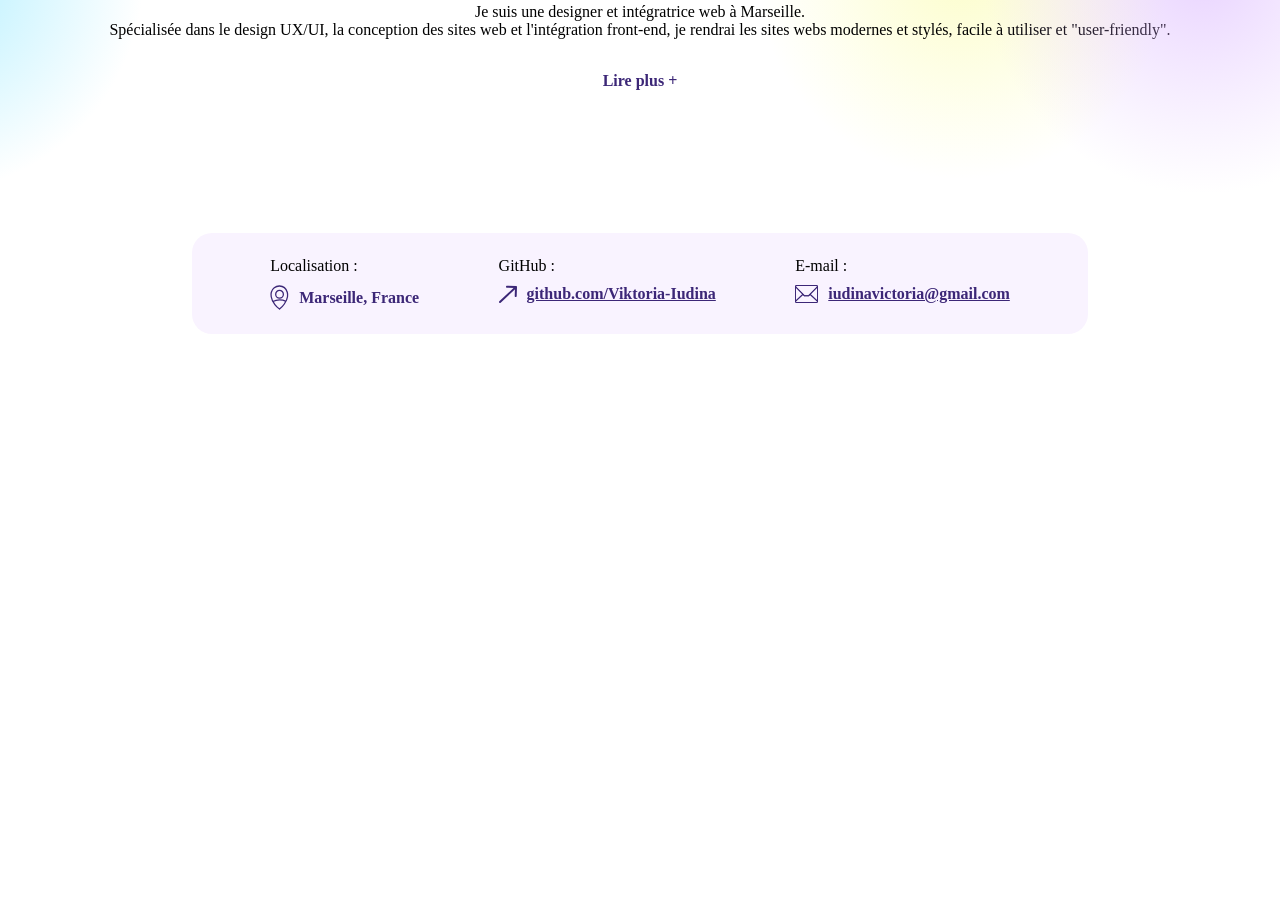
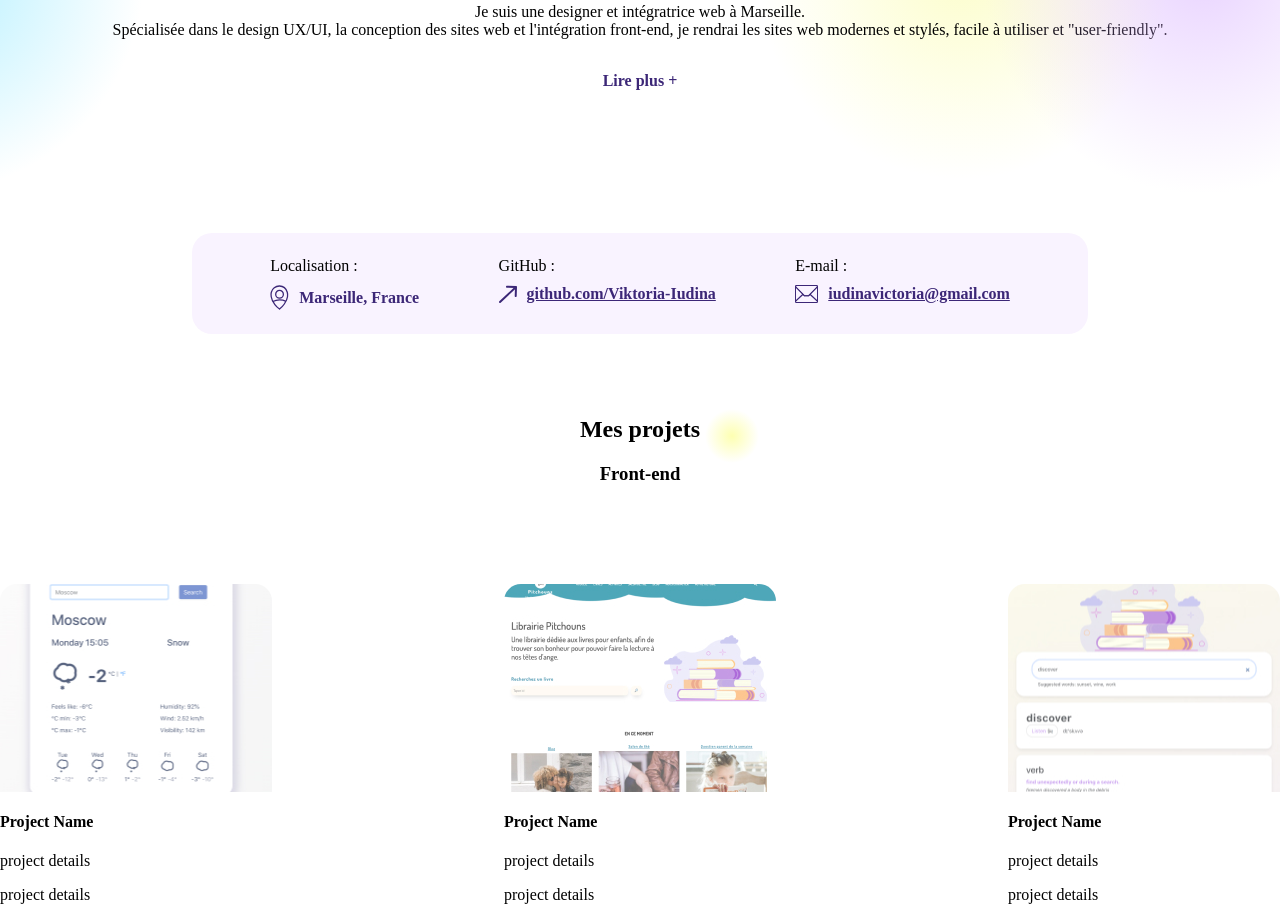
Before and after one commit to Viktoria-Iudina/Portfolio, a plain HTML site: page index.html in a window 1280 px wide. Shown: the part 295-1215 px from the top of the page. Before the commit the page ends 800 px from the top, so only its background shows below. Drawn offline with Linux system fonts and the light colour scheme.

Commit message:
Added My projects section

```diff
--- a/index.html
+++ b/index.html
@@ -86,7 +86,7 @@
                 <input type="checkbox" class="read-more-state" id="post-1" />
                 <h2 class="sub-title read-more-wrap">
                     Je suis une designer et intégratrice web à Marseille.</br>
-                    Spécialisée dans le design UX/UI, la conception des sites web et l'intégration front-end, je rendrai les sites webs
+                    Spécialisée dans le design UX/UI, la conception des sites web et l'intégration front-end, je rendrai les sites web
                     modernes et stylés, facile à utiliser et "user-friendly".</br>
                     <span class="read-more-target">
                         J'adore créer les designs interactifs et les animations, ajuster les couleurs et les polices.
@@ -169,6 +169,58 @@
                 </div>
             </div>
         </div>
+
+        <div class="my-projects-container">
+            <h2 class="second-title">
+                Mes projets
+                <span class="smaller-radial">
+                    <svg width="64" height="64" viewBox="0 0 64 64" fill="none" xmlns="http://www.w3.org/2000/svg">
+                        <circle cx="32" cy="32" r="32" fill="url(#paint0_radial_114_82)" />
+                        <defs>
+                            <radialGradient id="paint0_radial_114_82" cx="0" cy="0" r="1" gradientUnits="userSpaceOnUse"
+                                gradientTransform="translate(32 32) rotate(90) scale(26.9091)">
+                                <stop stop-color="#FDFFB1" />
+                                <stop offset="1" stop-color="#FDFFB1" stop-opacity="0" />
+                            </radialGradient>
+                        </defs>
+                    </svg>
+                </span>
+            </h2>
+            <h3>Front-end</h3>
+            <div class="projects-list">
+                <div class="three-projects-container">
+                    <div class="project-cart">
+                        <div class="img-container img-weather"></div>
+                        <div class="project-info-container">
+                            <h4>Project Name</h4>
+                            <p>project details</p>
+                            <p>project details</p>
+                        </div>
+                    </div>
+                </div>
+                <div class="three-projects-container">
+                    <div class="project-cart">
+                        <div class="img-container img-pitchouns"></div>
+                        <div class="project-info-container">
+                            <h4>Project Name</h4>
+                            <p>project details</p>
+                            <p>project details</p>
+                        </div>
+                    </div>
+                </div>
+                <div class="three-projects-container">
+                    <div class="project-cart">
+                        <div class="img-container img-dictionary"></div>
+                        <div class="project-info-container">
+                            <h4>Project Name</h4>
+                            <p>project details</p>
+                            <p>project details</p>
+                        </div>
+                    </div>
+                </div>
+            </div>
+        </div>
+
     </main>
 </body>
 </html>
--- a/styles/style.css
+++ b/styles/style.css
@@ -34,6 +34,7 @@ body {
 .page-title,
 .sub-title  {
     text-align: center;
+    overflow: visible;
 }
 .page-title {
     margin: auto;
@@ -141,3 +142,49 @@ body {
     margin: auto;
     margin-bottom: 10px;
 }
+
+/* MY PROJECTS */
+
+.my-projects-container {
+    position: relative;
+    top: 40em;
+    text-align: center;
+}
+.smaller-radial {
+    position: absolute;
+    top: -0.5em;
+}
+.projects-list {
+    display: flex;
+    justify-content: space-between;
+}
+.project-cart {
+    height: 21em;
+    width: 17em;
+    border-radius: 15px;
+    margin-top: 5em;
+}
+.img-container {
+    height: 13em;
+    background-position: center;
+    border-top-left-radius: 17px;
+    border-top-right-radius: 17px;
+}
+.img-weather {
+    background-image: url("../assets/weather-app-project-img.jpg");
+    height: 13em;
+    background-position: center;
+    border-top-left-radius: 17px;
+    border-top-right-radius: 17px;
+}
+.img-pitchouns {
+    background-image: url("../assets/pitchouns-img.jpg");
+}
+.img-dictionary {
+    background-image: url("../assets/dictionary-img.jpg");
+}
+.project-info-container h4,
+.project-info-container p {
+    text-align: left;
+}
+/* MY PROJECTS END */
```
Also changed, not shown: assets/Ellipse-little-yellow.svg (added), assets/dictionary-img.jpg (added), assets/pitchouns-img.jpg (added), assets/weather-app-project-img.jpg (added).
